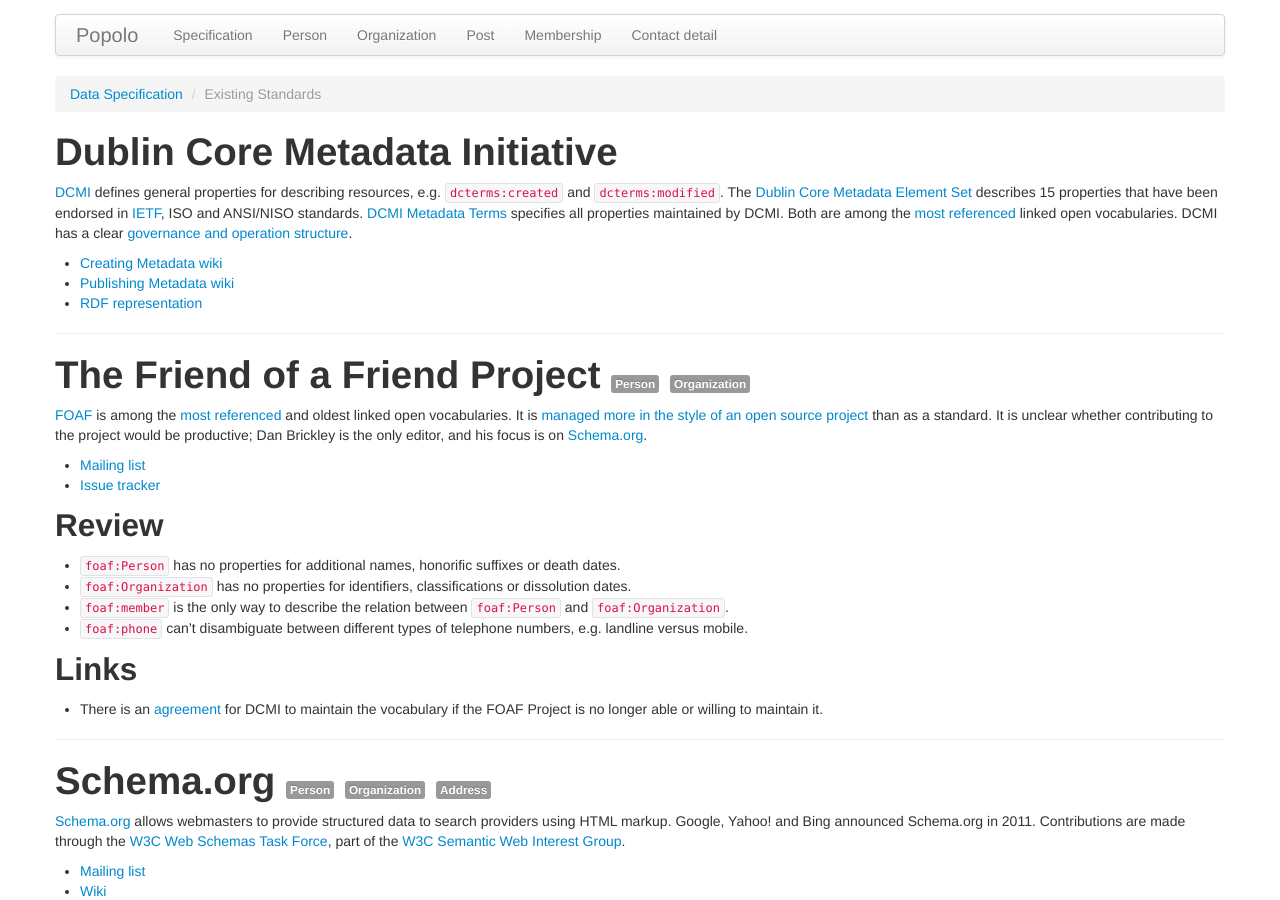
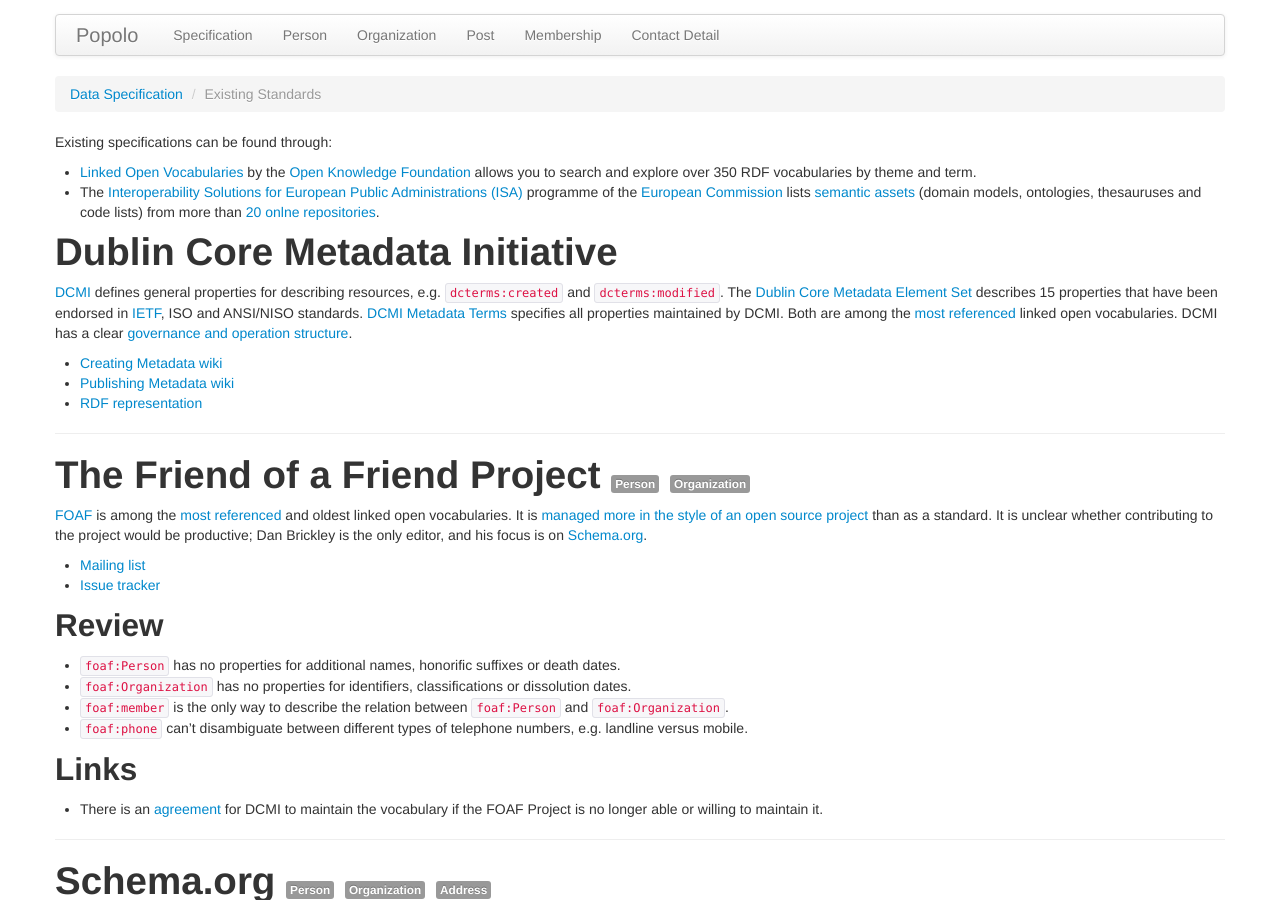
Before and after one commit to popolo-project/popolo-spec, a Jekyll site: the page built from data/survey.md, in a window 1280 px wide and 900 px high. Built offline with Jekyll 4.4.1, drawn with Linux system fonts in a browser that asks for light colours; nearby versions of some CDN libraries; Markdown is read by kramdown in place of the engine named in the settings.

Commit message:
remove links to closed issues, add para of where to find existing specs

```diff
--- a/_includes/navigation.html
+++ b/_includes/navigation.html
@@ -7,7 +7,7 @@
       <li id="organization"><a href="/specs/organization.html">Organization</a></li>
       <li id="post"><a href="/specs/post.html">Post</a></li>
       <li id="membership"><a href="/specs/membership.html">Membership</a></li>
-      <li id="contact-detail"><a href="/specs/contact-detail.html">Contact detail</a></li>
+      <li id="contact-detail"><a href="/specs/contact-detail.html">Contact Detail</a></li>
     </ul>
   </div>
 </div>
--- a/data/survey.md
+++ b/data/survey.md
@@ -9,6 +9,11 @@
   <li><a href="/data.html">Data Specification</a> <span class="divider">/</span></li>
   <li class="active">Existing Standards</li>
 </ul>
+
+Existing specifications can be found through:
+
+* [Linked Open Vocabularies](http://lov.okfn.org/) by the [Open Knowledge Foundation](http://okfn.org/) allows you to search and explore over 350 RDF vocabularies by theme and term.
+* The [Interoperability Solutions for European Public Administrations (ISA)](http://ec.europa.eu/isa/) programme of the [European Commission](http://ec.europa.eu/) lists [semantic assets](https://joinup.ec.europa.eu/catalogue/all) (domain models, ontologies, thesauruses and code lists) from more than [20 onlne repositories](https://joinup.ec.europa.eu/catalogue/repository).
 
 <h1 id="dcterms">Dublin Core Metadata Initiative</h1>
 
```
Also changed, not shown: other parts of data/survey.md (+2 -2 lines), specs/contact-detail.md (renamed from specs/contact_detail.md, +5 -5 lines), specs/organization.md (+2 -2 lines), specs/person.md (+2 -2 lines).
